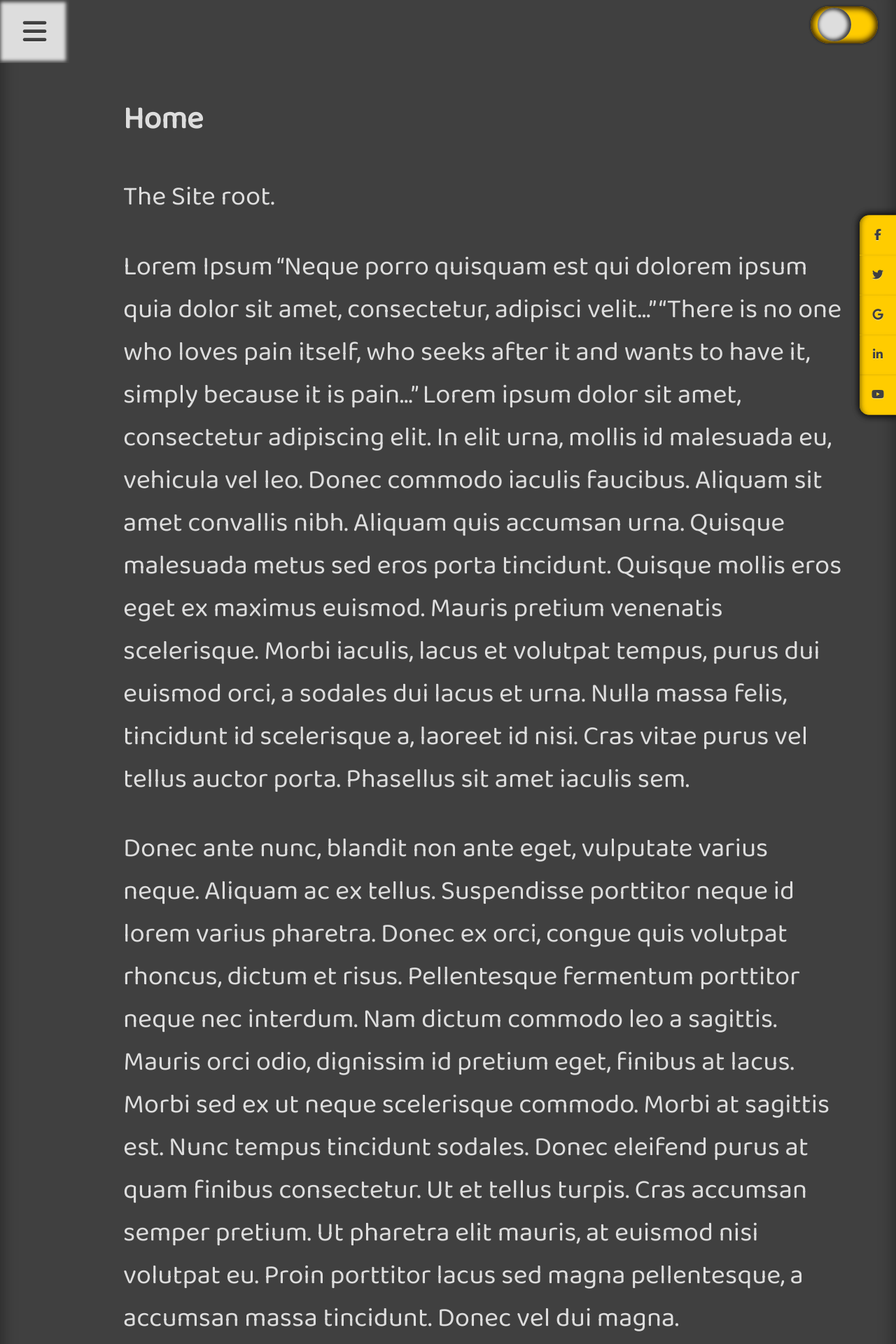
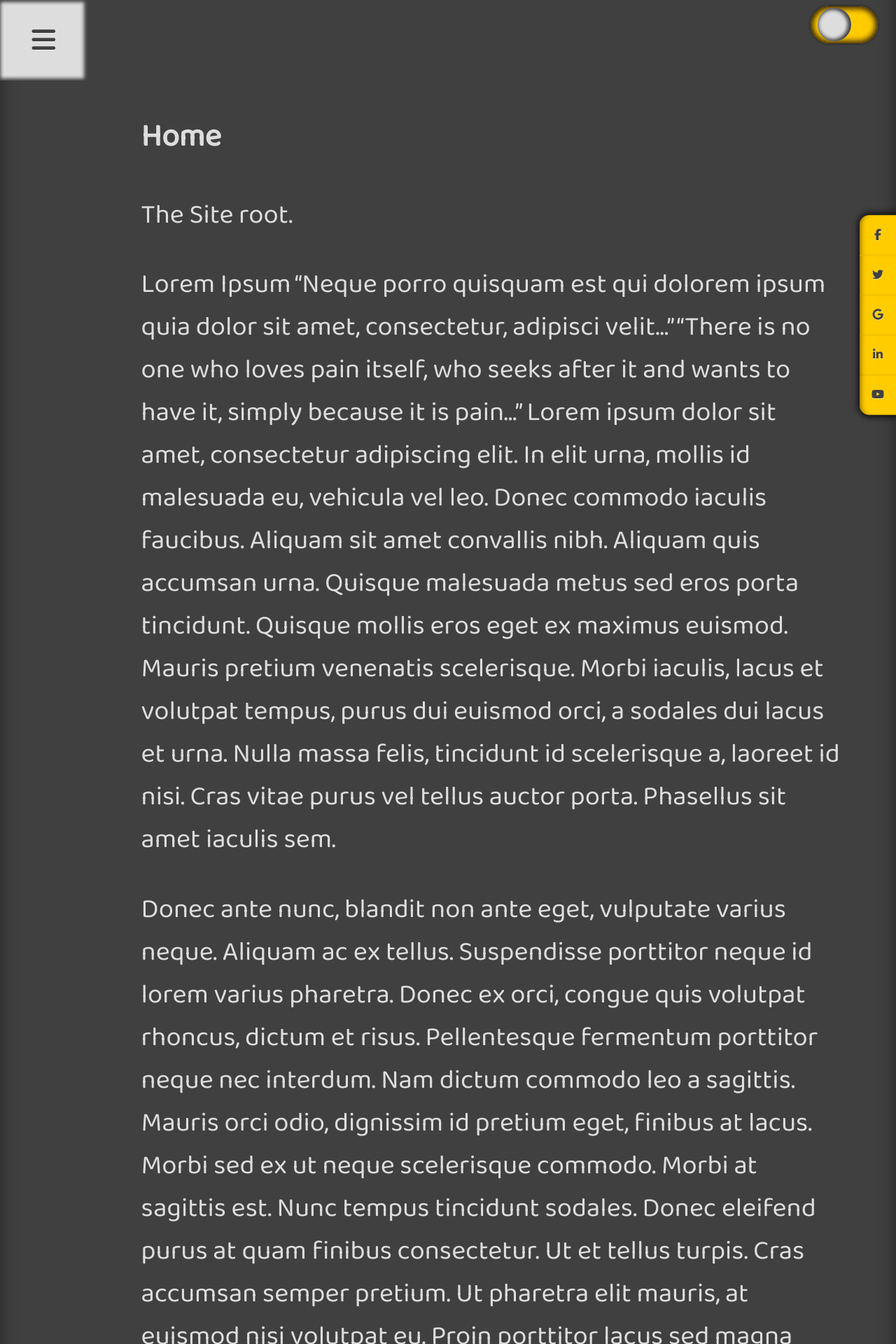
Before and after one commit to brettjrea/brettjrea.github.io-old, a Jekyll site: the page built from index.md, in a window 1280 px wide. Shown: the top 1920 px of the page at 70% size. Built offline with Jekyll 4.4.1, drawn with Linux system fonts in a browser that asks for light colours; nearby versions of some CDN libraries; comment, search, counter and statistics services are not loaded.

Commit message:
Update styles.scss

```diff
--- a/assets/css/styles.scss
+++ b/assets/css/styles.scss
@@ -197,7 +197,7 @@
 
 .sidenav-toggle {
 float:left;
-padding: 2vw;
+padding: 3vw;
 text-shadow: 0px 1px 0px rgba(255, 255, 255, .5);
 text-decoration: none;
 font-size: 3vw;
```
